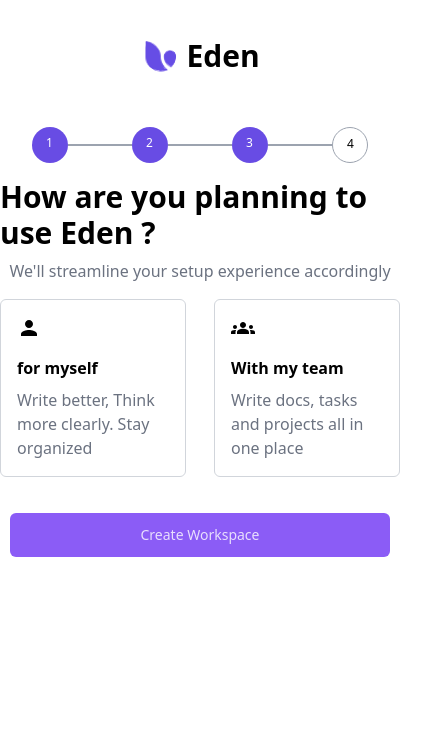
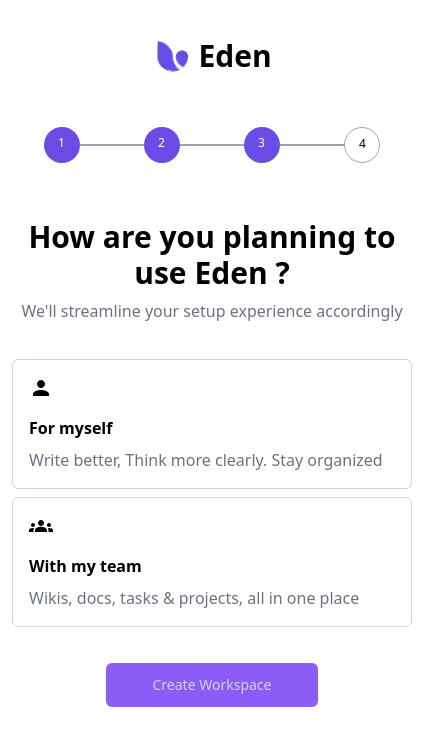
Before and after one commit to RahulK2699/cutshort-assignment, a React (Create React App) app: page /screen3 in a window 390 px wide. Shown: the top 746 px of the page, 424 px wide, since content can reach past the window. Built offline with nearby package versions, Linux system fonts and the light colour scheme.

Commit message:
ui responsive

```diff
--- a/src/Components/Button.jsx
+++ b/src/Components/Button.jsx
@@ -3,7 +3,7 @@
 const Button = ({ className, children, isDisabled = false, onClick }) => {
   return (
     <button
-      className={`w-[380px] text-center p-3 rounded-md bg-violet-500 text-sm text-white font-medium text-opacity-80 mt-5 ${className}`}
+      className={`w-1/2 md:w-[380px]  text-center p-3 rounded-md bg-violet-500 text-sm text-gray-300 font-medium  mt-5 ${className}`}
       disabled={isDisabled}
       onClick={onClick}
     >
--- a/src/Components/Form.jsx
+++ b/src/Components/Form.jsx
@@ -13,14 +13,14 @@
   error2,
 }) => {
   return (
-    <form className=" w-[380px] flex flex-col gap-5">
+    <form className=" w-[380px] flex flex-col gap-5 px-5 md:px-0">
       <div className="relative">
         <label className=" block mb-2 font-medium text-sm text-gray-600">
           {label1}
         </label>
         <input
-          className=" outline-none border border-gray-200 p-2 rounded-md text-gray-500
-                font-medium w-full pl-4"
+          className=" outline-none border border-gray-200 p-2 rounded-md text-gray-400
+                 font-normal w-full pl-4"
           type="text"
           name={name1}
           value={value1}
@@ -31,11 +31,12 @@
 
       <div>
         <label className=" block mb-2 font-medium text-sm text-gray-600">
-          {label2} <span>{optional}</span>
+          {label2}{" "}
+          <span className=" text-gray-600 text-opacity-40">{optional}</span>
         </label>
         <input
-          className=" outline-none border border-gray-200 p-2 rounded-md text-gray-500
-                font-medium w-full pl-4"
+          className=" outline-none border border-gray-200 p-2 rounded-md text-gray-400
+                font-normal w-full pl-4"
           type="text"
           value={value2}
           onChange={onChange}
--- a/src/Components/Instruction.jsx
+++ b/src/Components/Instruction.jsx
@@ -2,9 +2,9 @@
 
 const Instruction = ({ heading, subheading }) => {
   return (
-    <div className=" flex flex-col gap-2 items-center">
-      <p className=" text-3xl font-semibold">{heading}</p>
-      <p className=" text-gray-500">{subheading}</p>
+    <div className=" flex flex-col gap-2 items-center mb-5">
+      <p className=" text-3xl font-semibold text-center">{heading}</p>
+      <p className=" text-gray-500 text-center">{subheading}</p>
     </div>
   );
 };
--- a/src/Components/Stepper.jsx
+++ b/src/Components/Stepper.jsx
@@ -3,7 +3,7 @@
 const Stepper = ({ count }) => {
   const arr = [1, 2, 3, 4];
   return (
-    <div className=" flex">
+    <div className=" flex mb-10">
       {arr.map((e, index) => (
         <div key={index + 1} className="flex items-center">
           <p
--- a/src/Pages/Screen3.jsx
+++ b/src/Pages/Screen3.jsx
@@ -21,25 +21,25 @@
         heading={"How are you planning to use Eden ?"}
         subheading={"We'll streamline your setup experience accordingly"}
       />
-      <div className=" flex gap-7 w-[400px]">
+      <div className=" flex flex-col md:flex-row gap-2 mx-3 md:gap-7 w-[400px]">
         <Frame
-          className={selected.frame1 ? "border border-red-500" : ""}
+          className={selected.frame1 ? "border border-[#684ce4]" : ""}
           logo={
             <PersonIcon className={selected.frame1 ? " text-violet-500" : ""} />
           }
-          text={"for myself"}
+          text={"For myself"}
           longText={"Write better, Think more clearly. Stay organized"}
           onClick={() =>
             setSelected({ ...selected, frame1: true, frame2: false })
           }
         />
         <Frame
-          className={selected.frame2 ? "border border-violet-500" : ""}
+          className={selected.frame2 ? "border border-[#684ce4]" : ""}
           logo={
             <GroupsIcon className={selected.frame2 ? " text-violet-500" : ""} />
           }
           text={"With my team"}
-          longText={" Write docs, tasks and projects all in one place"}
+          longText={" Wikis, docs, tasks & projects, all in one place"}
           onClick={() =>
             setSelected({ ...selected, frame2: true, frame1: false })
           }
```
